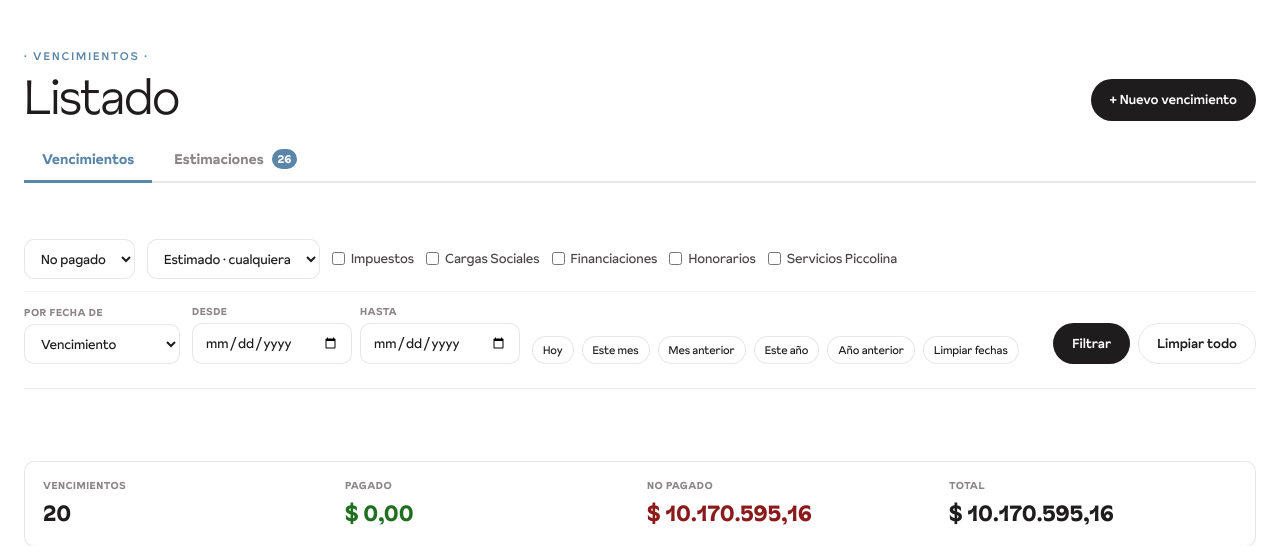
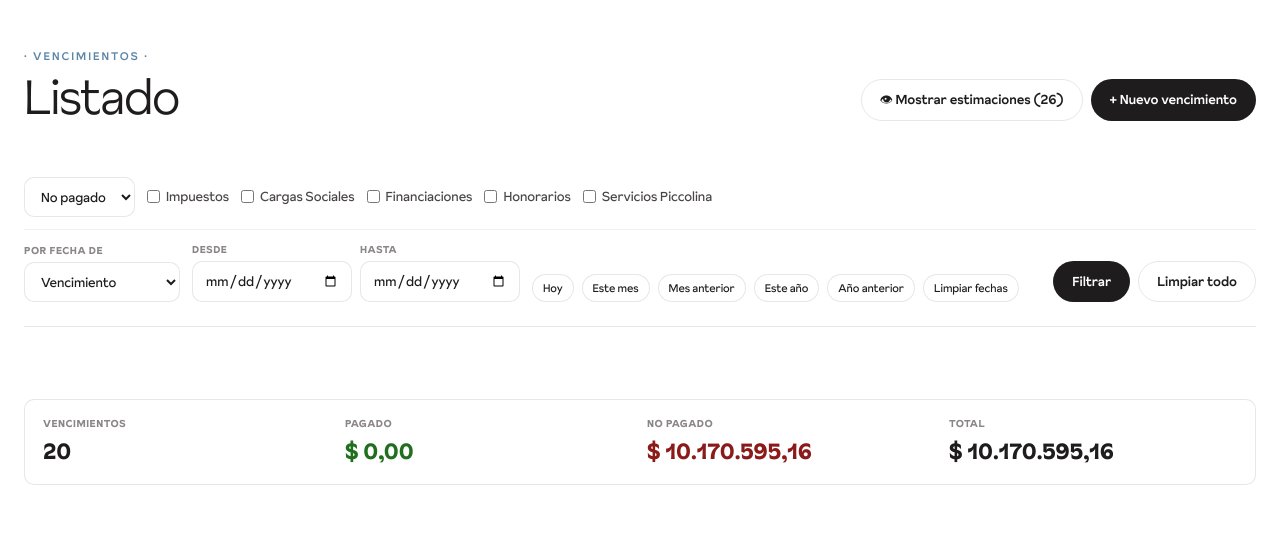
Before and after one commit to facumorala/piccolina-vencimientos, a Flask app: page /vencimientos/ in a window 1280 px wide. Shown: the part 94-640 px from the top of the page. Run offline with Flask 3, Linux system fonts and the light colour scheme; the visitor is signed in with stand-in values (Sample User, id 1); some libraries are stand-ins or nearby versions.

Commit message:
feat(vencimientos): ocultar estimaciones tras boton + "Empezar de cero" en Config
- Listado: por defecto solo muestra lo confirmado del presente. Boton
  "Mostrar estimaciones" (?est=1) revela la solapa de lo que viene, el
  banner naranja del mes y las etiquetas de estimado. Pedido de Facu:
  ver todo junto lo confunde.
- Config (solo Facu): boton "Empezar de cero" con modal de confirmacion
  por texto (escribir EMPEZAR DE CERO). Borra los vencimientos sueltos
  (plan_id IS NULL) y conserva financiaciones, Manual y usuarios.

Co-Authored-By: Claude Opus 4.8 (1M context) <noreply@anthropic.com>

```diff
--- a/app/routes/vencimientos.py
+++ b/app/routes/vencimientos.py
@@ -41,6 +41,16 @@ def list_view():
     # ── Solapa activa: 'vencimientos' (presente) | 'estimaciones' (lo que viene) ──
     vista = request.args.get("vista", "vencimientos")
     if vista not in ("vencimientos", "estimaciones"):
+        vista = "vencimientos"
+
+    # ── ¿Mostrar lo estimado? Por defecto NO: la pantalla arranca limpia con
+    # solo lo confirmado del presente. El botón "Mostrar estimaciones" recarga
+    # con ?est=1 y recién ahí aparecen la solapa de lo que viene, el banner
+    # naranja del mes y las etiquetas de "estimado". Decisión de Facu (19-jun):
+    # ver todo junto lo confunde.
+    mostrar_est = request.args.get("est") == "1"
+    if not mostrar_est:
+        # Sin estimaciones visibles no se puede entrar a esa solapa.
         vista = "vencimientos"
 
     # Inicio del mes próximo (frontera entre "presente" y "estimaciones").
@@ -222,6 +232,7 @@ def list_view():
     return render_template(
         "vencimientos/list.html",
         vista=vista,
+        mostrar_est=mostrar_est,
         n_estimaciones=n_estimaciones,
         n_proyecciones_viejas=n_proyecciones_viejas,
         agrupados=agrupados,
--- a/app/templates/vencimientos/list.html
+++ b/app/templates/vencimientos/list.html
@@ -18,22 +18,35 @@
             🧹 Limpiar proyecciones viejas ({{ n_proyecciones_viejas }})
           </button>
         {% endif %}
+        {# Mostrar / ocultar todo lo estimado (pestaña futura + avisos + etiquetas) #}
+        {% if mostrar_est %}
+          <a class="btn btn-ghost" href="{{ url_for('vencimientos.list_view') }}">
+            Ocultar estimaciones
+          </a>
+        {% else %}
+          <a class="btn btn-ghost" href="{{ url_for('vencimientos.list_view', est='1') }}"
+             title="Ver lo que viene el mes próximo + los montos/fechas estimados del mes">
+            👁 Mostrar estimaciones{% if n_estimaciones %} ({{ n_estimaciones }}){% endif %}
+          </a>
+        {% endif %}
         <button class="btn btn-primary" type="button"
                 onclick="abrirVtoNuevo()">+ Nuevo vencimiento</button>
       </div>
     </div>
 
-    {# ── Solapas: Vencimientos (presente) / Estimaciones (lo que viene) ──── #}
+    {# ── Solapas: solo visibles con las estimaciones reveladas ───────────── #}
+    {% if mostrar_est %}
       <div class="solapas">
-      <a href="{{ url_for('vencimientos.list_view') }}"
+        <a href="{{ url_for('vencimientos.list_view', est='1') }}"
            class="solapa {{ 'solapa-activa' if vista != 'estimaciones' else '' }}">
           Vencimientos
         </a>
-      <a href="{{ url_for('vencimientos.list_view', vista='estimaciones') }}"
+        <a href="{{ url_for('vencimientos.list_view', vista='estimaciones', est='1') }}"
            class="solapa {{ 'solapa-activa' if vista == 'estimaciones' else '' }}">
           Estimaciones{% if n_estimaciones %} <span class="solapa-badge">{{ n_estimaciones }}</span>{% endif %}
         </a>
       </div>
+    {% endif %}
   </section>
 
   {% if vista == 'estimaciones' %}
@@ -45,8 +58,8 @@
     </p>
   {% endif %}
 
-  {# ── Banner global: estimados del mes en curso (solo en la solapa Vencimientos) ── #}
-  {% if vista != 'estimaciones' and estimados_mes %}
+  {# ── Banner global: estimados del mes en curso (solo con estimaciones reveladas) ── #}
+  {% if mostrar_est and vista != 'estimaciones' and estimados_mes %}
     <div class="banner-estimados" onclick="abrirModalEstimadosMes()" role="button" tabindex="0"
          onkeypress="if(event.key==='Enter'){abrirModalEstimadosMes()}"
          title="Click para revisar y confirmar uno por uno">
@@ -66,6 +79,9 @@
         class="pb-6 border-b"
         style="border-color: var(--rule); {% if vista == 'estimaciones' %}display: none;{% endif %}">
 
+    {# Conserva el modo "mostrar estimaciones" al filtrar #}
+    {% if mostrar_est %}<input type="hidden" name="est" value="1">{% endif %}
+
     {# Fila 1: estado / estimado / categorías #}
     <div class="flex flex-wrap items-center gap-3 mb-3">
       <select name="estado" class="input-box" style="width: auto;">
@@ -74,11 +90,13 @@
         <option value="en_plan"   {% if f_estado == 'en_plan' %}selected{% endif %}>EN PLAN</option>
         <option value="todos"     {% if f_estado == 'todos' %}selected{% endif %}>Todos</option>
       </select>
+      {% if mostrar_est %}
         <select name="estimado" class="input-box" style="width: auto;">
           <option value=""   {% if f_estimado == '' %}selected{% endif %}>Estimado · cualquiera</option>
           <option value="si" {% if f_estimado == 'si' %}selected{% endif %}>Solo estimados</option>
           <option value="no" {% if f_estimado == 'no' %}selected{% endif %}>Solo confirmados</option>
         </select>
+      {% endif %}
       <div class="flex flex-wrap gap-3 items-center">
         {% for cat in categorias %}
           <label class="flex items-center gap-1.5 text-[13px]" style="color: var(--ink-2);">
@@ -254,7 +272,7 @@
              style="border-color: var(--ink);">
           <div class="flex items-center gap-3">
             <div class="smcaps" style="color: var(--brand);">· {{ cat | label_categoria }} ·</div>
-            {% if tiene_fechas_estimadas %}
+            {% if mostrar_est and tiene_fechas_estimadas %}
               <button type="button" class="btn-link"
                       style="color: #B85C00; font-size: 11px;"
                       onclick='abrirModalFechas("{{ cat }}", {{ fechas_estimadas_por_cat[cat] | length }})'>
@@ -312,7 +330,7 @@
                   'pagado': v.pagado,
                 } | tojson %}
                 {% set es_estimado = (v.monto_estimado or v.fecha_estimada) and not v.pagado %}
-                <tr class="row-{{ semaforo_clase }}{% if es_estimado and vista != 'estimaciones' %} row-estimado{% endif %}">
+                <tr class="row-{{ semaforo_clase }}{% if es_estimado and vista != 'estimaciones' and mostrar_est %} row-estimado{% endif %}">
                   <td>
                     <a href="#" onclick='abrirVtoEditar({{ data_vto }}); return false;'
                        style="color: var(--ink); text-decoration: none; font-weight: 500;">
@@ -331,7 +349,7 @@
                   <td style="color: var(--ink-2);">{{ v.periodo_facturado or '—' }}</td>
                   <td>
                     <span class="num">{{ v.fecha_vencimiento | fecha }}</span>
-                    {% if v.fecha_estimada %}<span class="tag-estimado">(estimada)</span>{% endif %}
+                    {% if mostrar_est and v.fecha_estimada %}<span class="tag-estimado">(estimada)</span>{% endif %}
                   </td>
                   <td>
                     <span class="sem sem-{{ semaforo_clase }}">
@@ -341,7 +359,7 @@
                   <td class="num" style="color: var(--ink-2);">{{ v.fecha_pago | fecha }}</td>
                   <td class="num" style="text-align: right;">
                     {{ v.monto | money }}
-                    {% if v.monto_estimado %}<span class="tag-estimado">estimado</span>{% endif %}
+                    {% if mostrar_est and v.monto_estimado %}<span class="tag-estimado">estimado</span>{% endif %}
                     {% if v.monto_intereses %}
                       <div class="tag-intereses"
                            onclick='abrirIntereses({{ v.id }}, "{{ v.concepto|replace("\"", "")|e }}", "{{ v.monto_intereses }}", {{ (v.link_intereses or "") | tojson }}); event.stopPropagation();'
```
Also changed, not shown: app/routes/config.py (+40 -2 lines), app/templates/config/view.html (+49 -0 lines). Lines whose indentation alone changed are shown as unchanged.
